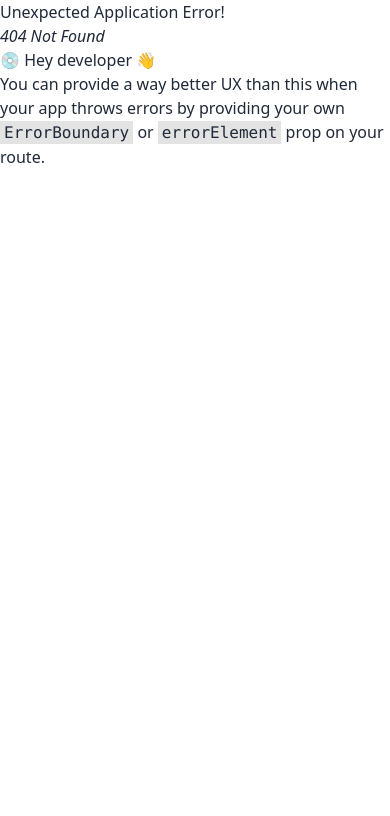
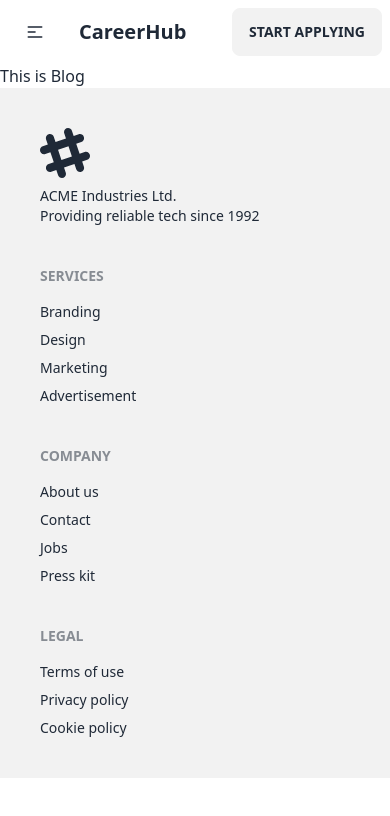
Before and after one commit to PmSaifuzzaman/react-career-hub, a React (Vite) app: page /Blog in a window 390 px wide. Before the commit this address had no page. Shown: the top 816 px of the page. Built offline with nearby package versions, Linux system fonts and the light colour scheme.

Commit message:
Responsive navbar added

```diff
--- /dev/null
+++ b/src/components/AppliedJobs/AppliedJobs.jsx
@@ -0,0 +1,11 @@
+
+
+const AppliedJobs = () => {
+    return (
+        <div>
+            <h2>This is Applied Jobs</h2>
+        </div>
+    );
+};
+
+export default AppliedJobs;
--- /dev/null
+++ b/src/components/Blogs/Blogs.jsx
@@ -0,0 +1,11 @@
+
+
+const Blogs = () => {
+    return (
+        <div>
+            This is Blog
+        </div>
+    );
+};
+
+export default Blogs;
--- /dev/null
+++ b/src/components/Header/Header.jsx
@@ -0,0 +1,62 @@
+import { NavLink } from "react-router-dom";
+
+const Header = () => {
+    const navLinks = (
+        <>
+            <li>
+                <NavLink to="/">Home</NavLink>
+            </li>
+            <li>
+                <NavLink to="/Statistics">Statistics</NavLink>
+            </li>
+            <li>
+                <NavLink to="/Applied Jobs">Applied Jobs</NavLink>
+            </li>
+            <li>
+                <NavLink to="/Blog">Blogs</NavLink>
+            </li>
+        </>
+    );
+
+    return (
+        <div className="navbar bg-base-100">
+            <div className="navbar-start">
+                <div className="dropdown">
+                    <label tabIndex={0} className="btn btn-ghost lg:hidden">
+                        <svg
+                            xmlns="http://www.w3.org/2000/svg"
+                            className="h-5 w-5"
+                            fill="none"
+                            viewBox="0 0 24 24"
+                            stroke="currentColor"
+                        >
+                            <path
+                                strokeLinecap="round"
+                                strokeLinejoin="round"
+                                strokeWidth="2"
+                                d="M4 6h16M4 12h8m-8 6h16"
+                            />
+                        </svg>
+                    </label>
+                    <ul
+                        tabIndex={0}
+                        className="menu menu-sm dropdown-content mt-3 z-[1] p-2 shadow bg-base-100 rounded-box w-52"
+                    >
+                        {navLinks}
+                    </ul>
+                </div>
+                <a className="btn btn-ghost normal-case text-xl">CareerHub</a>
+            </div>
+            <div className="navbar-center hidden lg:flex">
+                <ul className="menu menu-horizontal px-1">
+                    {navLinks}
+                </ul>
+            </div>
+            <div className="navbar-end">
+                <a className="btn">Start Applying</a>
+            </div>
+        </div>
+    );
+};
+
+export default Header;
--- a/src/components/Root/Root.jsx
+++ b/src/components/Root/Root.jsx
@@ -1,9 +1,11 @@
 
 import { Outlet } from 'react-router-dom';
 import Footer from '../Footer/Footer';
+import Header from '../Header/Header';
 const Root = () => {
     return (
         <div>
+            <Header></Header>
             <Outlet></Outlet>
             <Footer></Footer>
         </div>
--- /dev/null
+++ b/src/components/Statistics/Statistics.jsx
@@ -0,0 +1,11 @@
+
+
+const Statistics = () => {
+    return (
+        <div>
+            <h2>This is Statistic</h2>
+        </div>
+    );
+};
+
+export default Statistics;
```
Also changed, not shown: src/main.jsx (+16 -1 lines).
